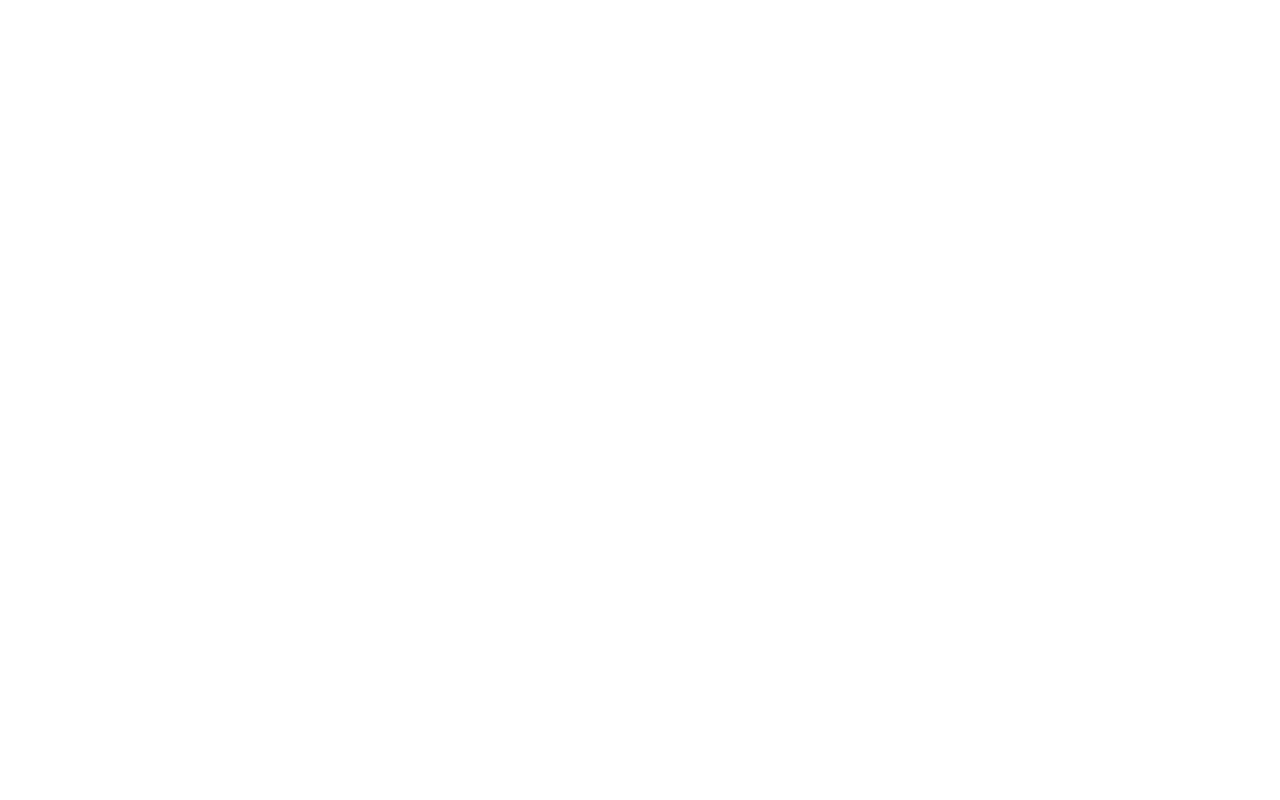
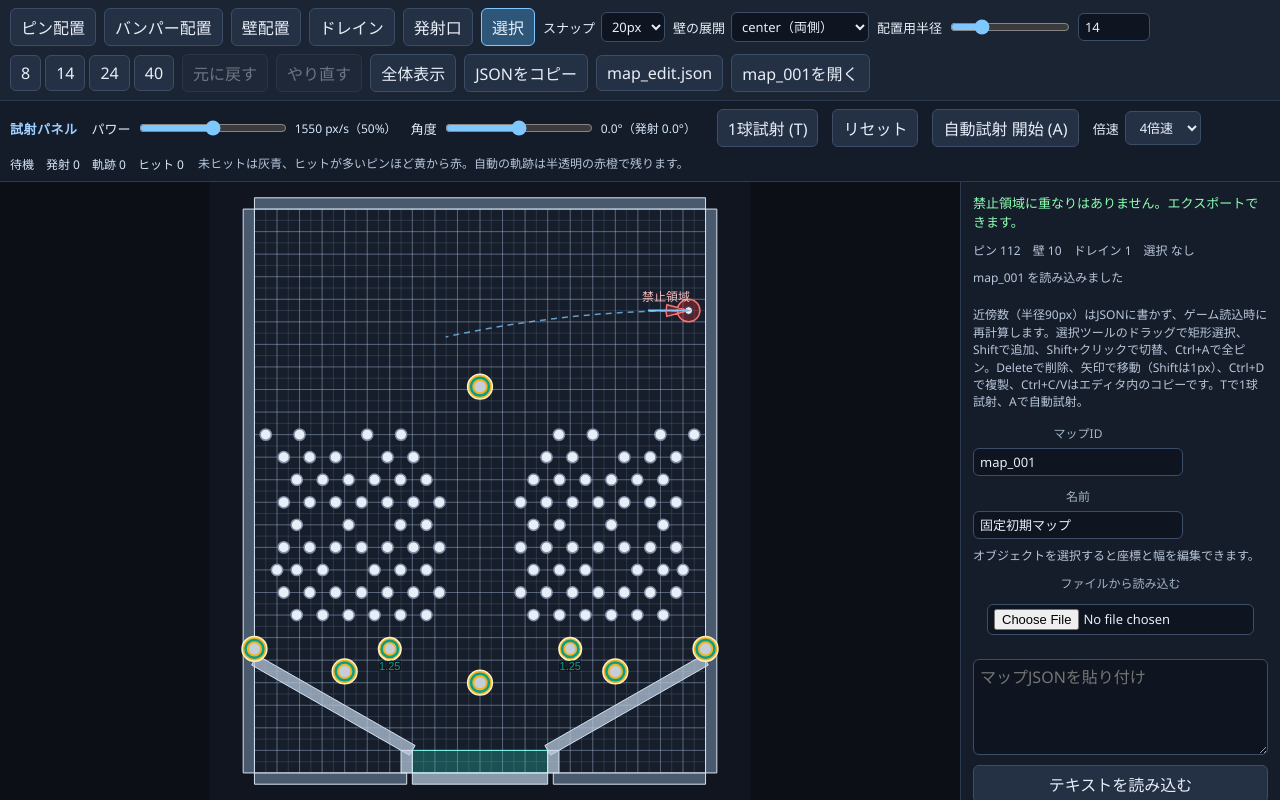
Before and after one commit to nyarusu/pinball_test, a plain HTML site: page editor.html in a window 1280 px wide. Drawn offline with Linux system fonts and the light colour scheme; the site is published under a folder, as on GitHub Pages, so addresses that start at the root find nothing.

Commit message:
Add files via upload

```diff
--- a/editor.html
+++ b/editor.html
@@ -4,9 +4,9 @@
     <meta charset="UTF-8" />
     <meta name="viewport" content="width=device-width, initial-scale=1.0" />
     <title>マップエディタ</title>
-    <script type="module" crossorigin src="/assets/editor-Ch3YMXAR.js"></script>
-    <link rel="modulepreload" crossorigin href="/assets/CollisionEvents-cbPukNaN.js">
-    <link rel="stylesheet" crossorigin href="/assets/editor-CyO3U3-z.css">
+    <script type="module" crossorigin src="./assets/editor-Ch3YMXAR.js"></script>
+    <link rel="modulepreload" crossorigin href="./assets/CollisionEvents-cbPukNaN.js">
+    <link rel="stylesheet" crossorigin href="./assets/editor-CyO3U3-z.css">
   </head>
   <body>
     <div id="editor-root"></div>
```
Also changed, not shown: index.html (+2 -2 lines).
